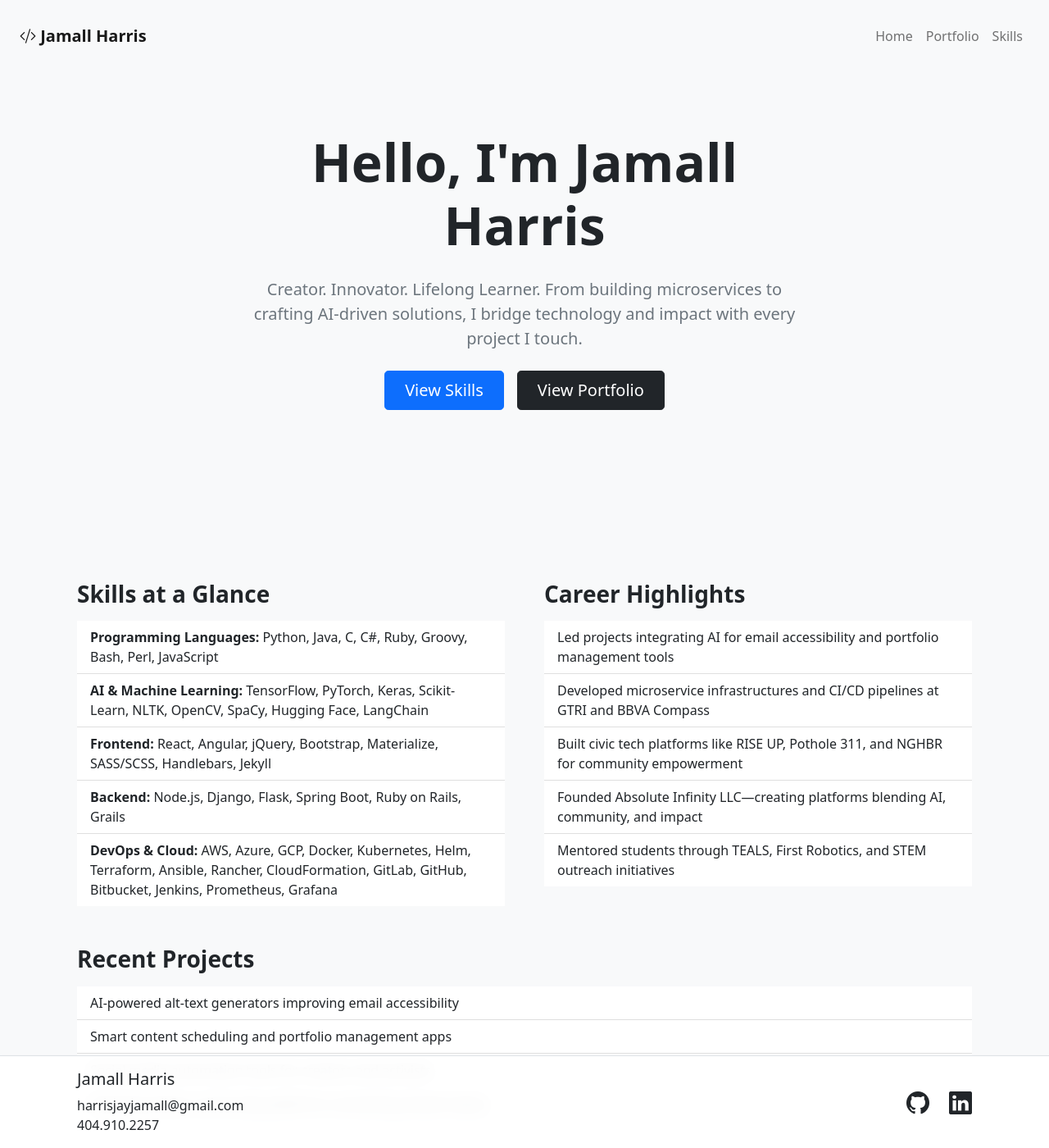
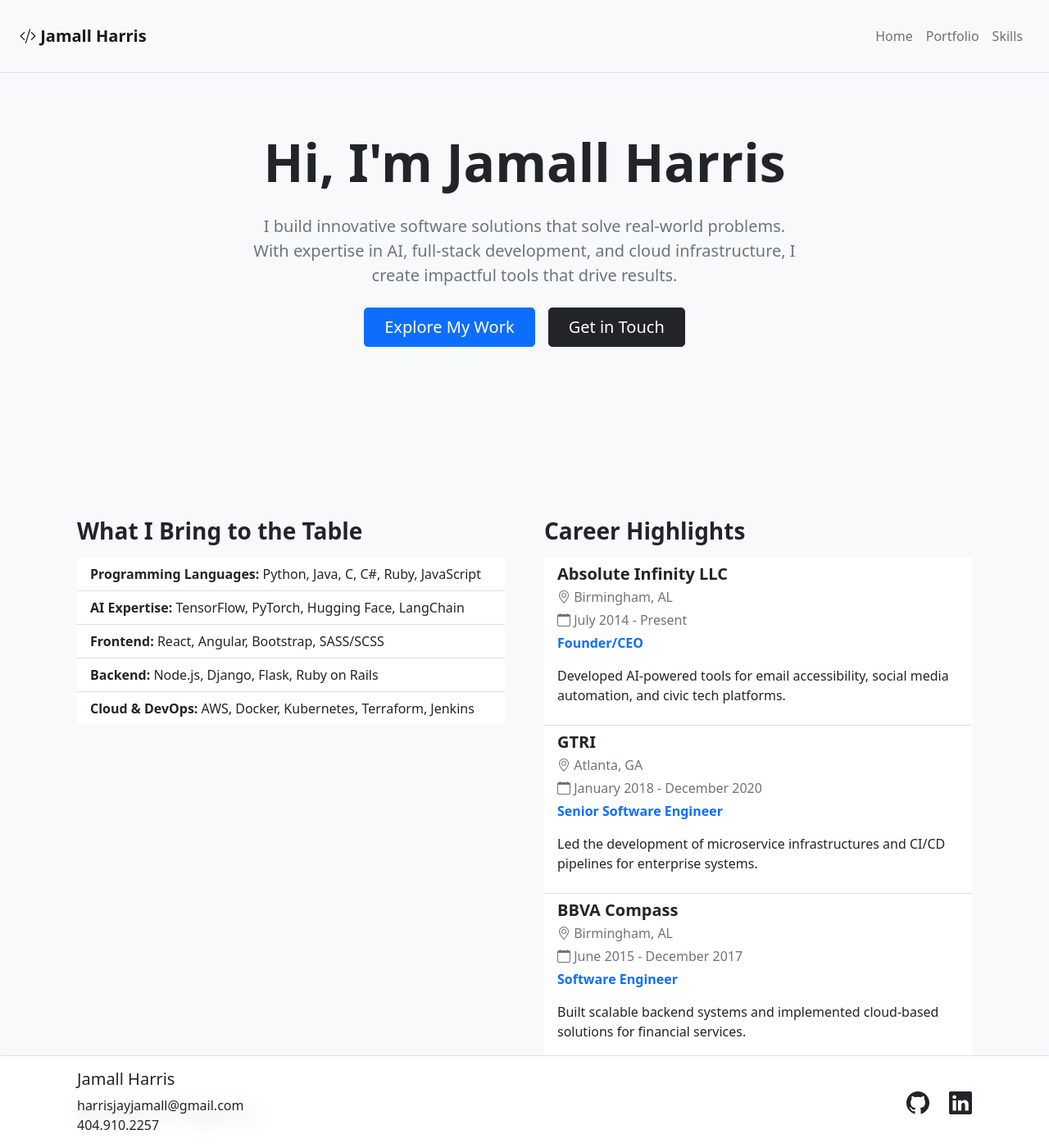
Before and after one commit to jharri34/jharri34.github.io, a Jekyll site: the page built from index.html, in a window 1280 px wide and 1400 px high. Shown: the whole window at 82% size. Built offline with Jekyll 4.4.1, drawn with Linux system fonts in a browser that asks for light colours; a script that is not in the unit is left out; some of the changed text lies outside the part shown.

Commit message:
updated hero.html file, restructured with a marketing mindset. creating a clear call-to-action and highlighting what employers care about most: skills, achievements, and impact. The goal is to grab attention immediately and guide visitors to take action.

```diff
--- a/_includes/header.html
+++ b/_includes/header.html
@@ -3,7 +3,7 @@
   {%- assign page_paths = site.bootstrap.header_pages | default: default_paths -%}
   {%- assign titles_size = site.pages | map: 'title' | join: '' | size -%}
 
-  <nav id="mainNavbar" class="navbar navbar-expand-lg navbar-light bg-transparent transition large-navbar">
+  <nav id="mainNavbar" class="navbar navbar-expand-lg navbar-light bg-transparent transition large-navbar border-bottom">
     <div class="container-fluid">
       <a class="navbar-brand fw-bold" href="{{ "/" | relative_url }}">
         <i class="bi bi-code-slash"></i> {{ site.title | escape }}
--- a/_includes/hero.html
+++ b/_includes/hero.html
@@ -1,39 +1,55 @@
 <div class="position-relative overflow-hidden p-3 p-md-5 m-md-3 text-center bg-body-tertiary">
   <div class="col-md-8 p-lg-5 mx-auto my-5">
-    <h1 class="display-3 fw-bold animate__animated animate__fadeInDown mb-4">Hello, I'm Jamall Harris</h1>
+    <h1 class="display-3 fw-bold animate__animated animate__fadeInDown mb-4">Hi, I'm Jamall Harris</h1>
     <p class="lead fw-normal text-muted mb-4 animate__animated animate__fadeInUp">
-      Creator. Innovator. Lifelong Learner. From building microservices to crafting AI-driven solutions, I bridge technology and impact with every project I touch.
+      I build innovative software solutions that solve real-world problems. With expertise in AI, full-stack development, and cloud infrastructure, I create impactful tools that drive results.
     </p>
     <div class="d-flex flex-wrap justify-content-center gap-3 mt-4">
-      <a href="#skills-section" class="btn btn-primary btn-lg px-4 animate__animated animate__fadeInLeft">View Skills</a>
-      <a href="#portfolio-section" class="btn btn-outline-dark btn-lg px-4 animate__animated animate__fadeInRight">View Portfolio</a>
+      <a href="#portfolio-section" class="btn btn-primary btn-lg px-4 animate__animated animate__fadeInLeft">Explore My Work</a>
+      <a href="#contact-section" class="btn btn-outline-dark btn-lg px-4 animate__animated animate__fadeInRight">Get in Touch</a>
     </div>
   </div>
 </div>
 
 <div class="container py-5" data-bs-spy="scroll" data-bs-target="#navbar" data-bs-offset="0" tabindex="0">
   <div class="row g-5">
-    <!-- Skills Section -->
+    <!-- Key Skills Section -->
     <div id="skills-section" class="col-md-6">
-      <h3 class="fw-bold animate__animated animate__fadeInLeft mb-3">Skills at a Glance</h3>
+      <h3 class="fw-bold animate__animated animate__fadeInLeft mb-3">What I Bring to the Table</h3>
       <ul class="list-group list-group-flush text-start">
-        <li class="list-group-item"><strong>Programming Languages:</strong> Python, Java, C, C#, Ruby, Groovy, Bash, Perl, JavaScript</li>
-        <li class="list-group-item"><strong>AI & Machine Learning:</strong> TensorFlow, PyTorch, Keras, Scikit-Learn, NLTK, OpenCV, SpaCy, Hugging Face, LangChain</li>
-        <li class="list-group-item"><strong>Frontend:</strong> React, Angular, jQuery, Bootstrap, Materialize, SASS/SCSS, Handlebars, Jekyll</li>
-        <li class="list-group-item"><strong>Backend:</strong> Node.js, Django, Flask, Spring Boot, Ruby on Rails, Grails</li>
-        <li class="list-group-item"><strong>DevOps & Cloud:</strong> AWS, Azure, GCP, Docker, Kubernetes, Helm, Terraform, Ansible, Rancher, CloudFormation, GitLab, GitHub, Bitbucket, Jenkins, Prometheus, Grafana</li>
+        <li class="list-group-item"><strong>Programming Languages:</strong> Python, Java, C, C#, Ruby, JavaScript</li>
+        <li class="list-group-item"><strong>AI Expertise:</strong> TensorFlow, PyTorch, Hugging Face, LangChain</li>
+        <li class="list-group-item"><strong>Frontend:</strong> React, Angular, Bootstrap, SASS/SCSS</li>
+        <li class="list-group-item"><strong>Backend:</strong> Node.js, Django, Flask, Ruby on Rails</li>
+        <li class="list-group-item"><strong>Cloud & DevOps:</strong> AWS, Docker, Kubernetes, Terraform, Jenkins</li>
       </ul>
     </div>
 
-    <!-- Portfolio Section -->
+    <!-- Career Highlights Section -->
     <div id="portfolio-section" class="col-md-6">
       <h3 class="fw-bold animate__animated animate__fadeInRight mb-3">Career Highlights</h3>
       <ul class="list-group list-group-flush text-start">
-        <li class="list-group-item">Led projects integrating AI for email accessibility and portfolio management tools</li>
-        <li class="list-group-item">Developed microservice infrastructures and CI/CD pipelines at GTRI and BBVA Compass</li>
-        <li class="list-group-item">Built civic tech platforms like RISE UP, Pothole 311, and NGHBR for community empowerment</li>
-        <li class="list-group-item">Founded Absolute Infinity LLC—creating platforms blending AI, community, and impact</li>
-        <li class="list-group-item">Mentored students through TEALS, First Robotics, and STEM outreach initiatives</li>
+        <li class="list-group-item">
+          <h5 class="fw-bold mb-1">Absolute Infinity LLC</h5>
+          <p class="text-muted mb-1"><i class="bi bi-geo-alt"></i> Birmingham, AL</p>
+          <p class="text-muted mb-1"><i class="bi bi-calendar"></i> July 2014 - Present</p>
+          <p class="fw-semibold text-primary">Founder/CEO</p>
+          <p>Developed AI-powered tools for email accessibility, social media automation, and civic tech platforms.</p>
+        </li>
+        <li class="list-group-item">
+          <h5 class="fw-bold mb-1">GTRI</h5>
+          <p class="text-muted mb-1"><i class="bi bi-geo-alt"></i> Atlanta, GA</p>
+          <p class="text-muted mb-1"><i class="bi bi-calendar"></i> January 2018 - December 2020</p>
+          <p class="fw-semibold text-primary">Senior Software Engineer</p>
+          <p>Led the development of microservice infrastructures and CI/CD pipelines for enterprise systems.</p>
+        </li>
+        <li class="list-group-item">
+          <h5 class="fw-bold mb-1">BBVA Compass</h5>
+          <p class="text-muted mb-1"><i class="bi bi-geo-alt"></i> Birmingham, AL</p>
+          <p class="text-muted mb-1"><i class="bi bi-calendar"></i> June 2015 - December 2017</p>
+          <p class="fw-semibold text-primary">Software Engineer</p>
+          <p>Built scalable backend systems and implemented cloud-based solutions for financial services.</p>
+        </li>
       </ul>
     </div>
 
@@ -48,12 +64,13 @@
       </ul>
     </div>
 
-    <!-- Closing Section -->
-    <div class="col-12 text-center mt-5">
-      <h4 class="fw-bold animate__animated animate__fadeInUp mb-3">Create. Innovate. Iterate.</h4>
+    <!-- Call-to-Action Section -->
+    <div id="contact-section" class="col-12 text-center mt-5">
+      <h4 class="fw-bold animate__animated animate__fadeInUp mb-3">Let's Build Something Amazing Together</h4>
       <p class="text-muted animate__animated animate__fadeInUp">
-        Technology isn't just about automation—it's about elevation. Every project I work on is a chance to push boundaries, spark change, and build something that matters. Let's make something extraordinary together.
+        Ready to take your project to the next level? Reach out to discuss how I can help you achieve your goals.
       </p>
+      <a href="mailto:harrisjayjamall@gmail.com" class="btn btn-primary btn-lg px-4 mt-3">Contact Me</a>
     </div>
   </div>
 </div>
--- a/_includes/sidebar.html
+++ b/_includes/sidebar.html
@@ -1,4 +1,4 @@
-<div class="offcanvas offcanvas-start show" data-bs-scroll="true" data-bs-backdrop="false" tabindex="-1" id="offcanvasSidebar" aria-labelledby="offcanvasSidebarLabel" style="visibility: visible; position: fixed; background-color: #f8f9fa; border-left: 1px solid #ddd; top: 80px; z-index: 0;">
+<div class="offcanvas offcanvas-start show col-md-4 col-lg-3" data-bs-scroll="true" data-bs-backdrop="false" tabindex="-1" id="offcanvasSidebar" aria-labelledby="offcanvasSidebarLabel" style="visibility: visible; position: fixed; background-color: #f8f9fa; border-left: 1px solid #ddd; top: 80px; z-index: 0;">
     <div class="offcanvas-header">
         <h5 class="offcanvas-title fw-bold" id="offcanvasSidebarLabel">Company Details</h5>
     </div>
```
Also changed, not shown: _layouts/portfolio_entry.html (+6 -3 lines), 1 other file.
